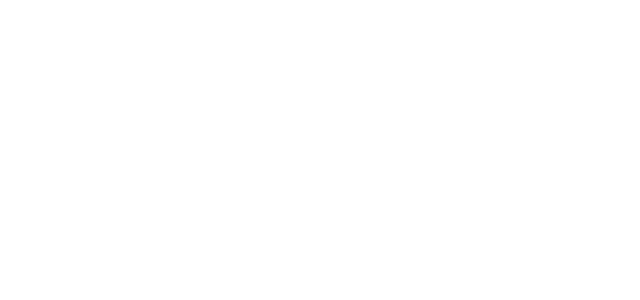
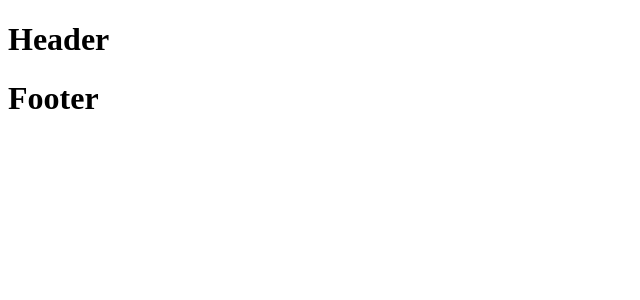
Before and after one commit to ThomazRc/My_T_Portfolio, a React (Vite) app: page / in a window 1280 px wide. Before the commit this address had no page. Shown: the top 300 px of the page, without its empty margins (0-640 px from the left). Built offline with nearby package versions, Linux system fonts and the light colour scheme.

Commit message:
feat: Home page created and implementation of Header and Footer components

```diff
--- a/src/components/Footer/index.tsx
+++ b/src/components/Footer/index.tsx
@@ -3,7 +3,7 @@
 export const Footer = () => {
     return (
         <StyledFooter>
-
+            <h1>Footer</h1>
         </StyledFooter>
     )
 }
--- a/src/components/Header/index.tsx
+++ b/src/components/Header/index.tsx
@@ -1,7 +1,9 @@
-export const StyledHeader = () => {
+import { StyledHeader } from "./style"
+
+export const Header = () => {
     return (
         <StyledHeader>
-
+            <h1>Header</h1>
         </StyledHeader>
     )
 }
--- /dev/null
+++ b/src/pages/Home/index.tsx
@@ -0,0 +1,11 @@
+import { Footer } from "../../components/Footer"
+import { Header } from "../../components/Header"
+
+export const HomePage = () => {
+    return (
+        <>
+        <Header />
+        <Footer />
+        </>
+    )
+}
--- a/src/routes.tsx
+++ b/src/routes.tsx
@@ -1,5 +1,10 @@
-import { Routes } from "react-router-dom";
+import { Route, Routes } from "react-router-dom";
+import { HomePage } from "./pages/Home";
 
 export const RouteMain = () => {
-  return <Routes></Routes>;
+  return (
+    <Routes>
+      <Route path="/" element={<HomePage />} />
+    </Routes>
+  );
 };
```
Also changed, not shown: src/pages/Error/index.tsx (added), src/pages/Error/style.ts (added), src/pages/Home/style.ts (added).
